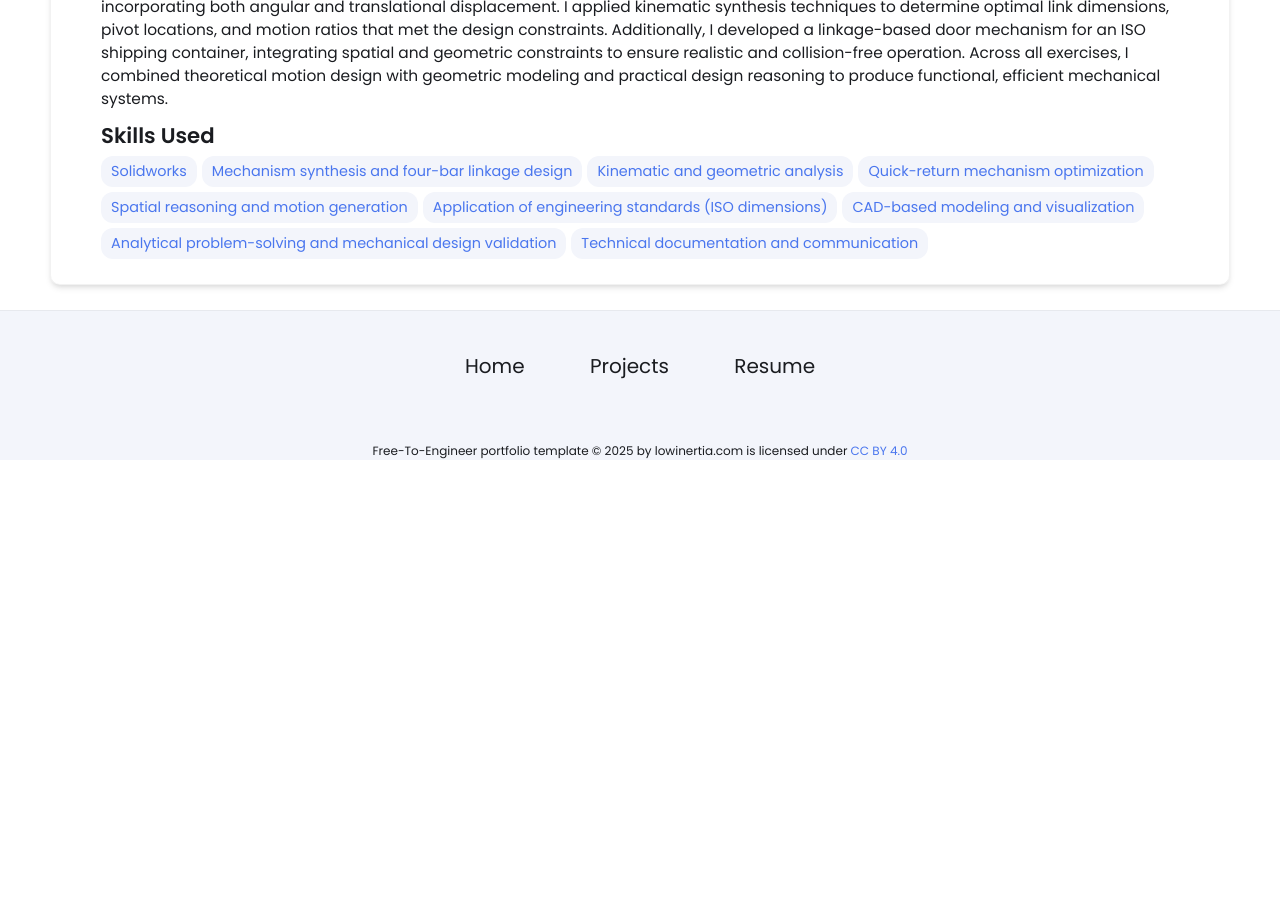
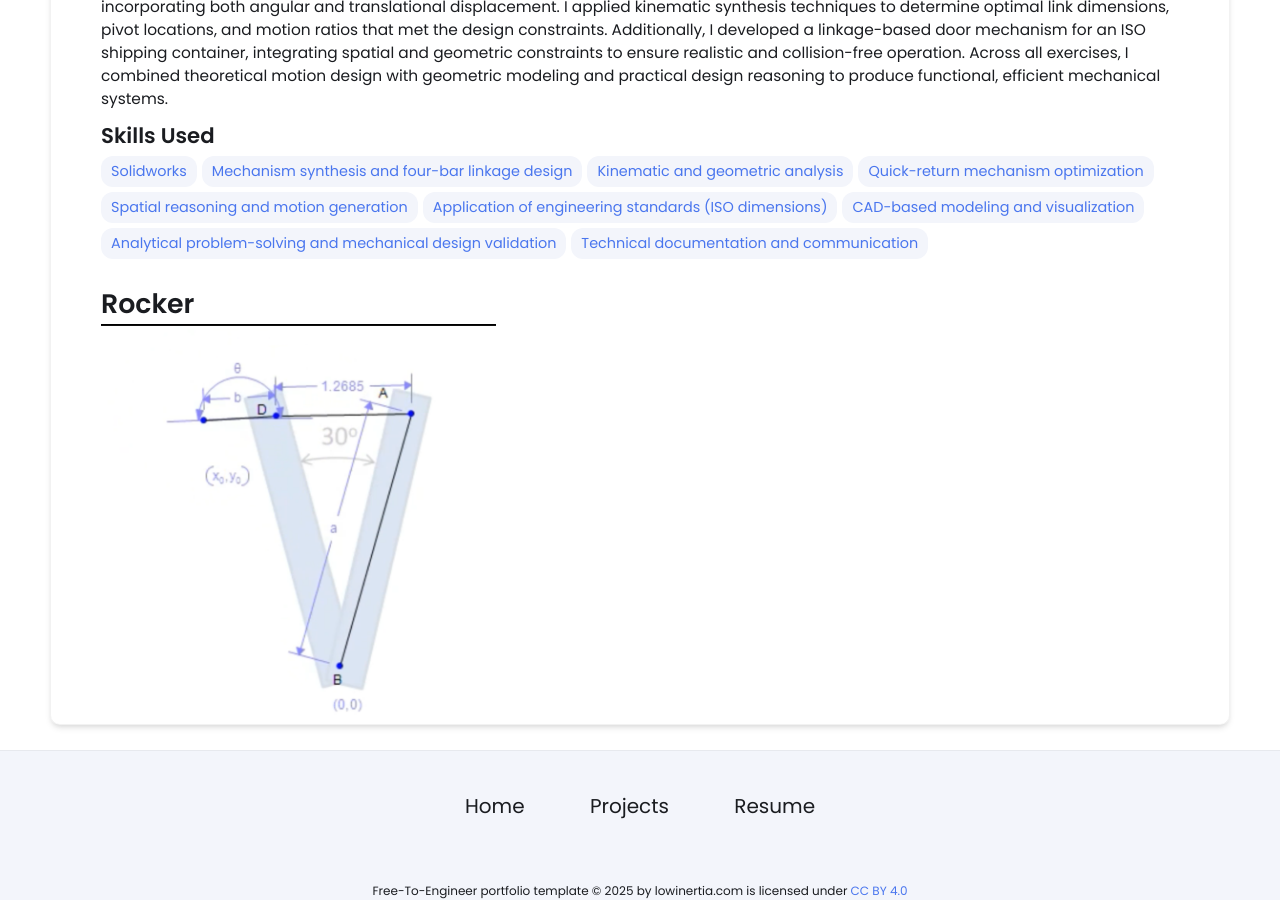
Before and after one commit to michael-vuong/michael-vuong.github.io, a Jekyll site: the page built from _projects/Mechanism Synthesis/index.md, in a window 1280 px wide and 900 px high, scrolled down 639 px. Built offline with Jekyll 4.4.1, drawn with Linux system fonts in a browser that asks for light colours; before the commit the page ends 1099 px from its top, so only the background shows below that.

Commit message:
Update index.md

```diff
--- a/_projects/Mechanism Synthesis/index.md
+++ b/_projects/Mechanism Synthesis/index.md
@@ -16,3 +16,7 @@ skills:
 
 main-image: /ContainerDoorCAD.png
 ---
+
+
+# Rocker
+{% include image-gallery.html images="Rocker.png" height="400" %}
```
